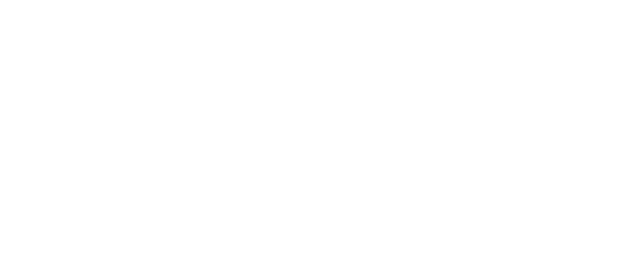
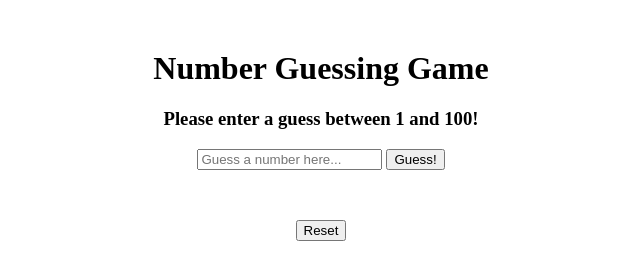
Before and after one commit to maliqtaylor/guess-the-number-with-dom, a plain HTML site: page index.html in a window 1280 px wide. Shown: the whole page, without its empty margins (319-959 px from the left). Drawn offline with Linux system fonts and the light colour scheme.

Commit message:
addition html skeleton and basic css styling

```diff
--- a/css/style.css
+++ b/css/style.css
@@ -0,0 +1,18 @@
+body {
+    text-align: center;
+    margin-top: 50px;
+}
+
+#prevGuesses {
+    margin-top: 30px;
+    font-size: 20px;
+}
+
+.guess {
+    margin-top: 10px;
+    font-size: 20px;
+}
+
+#resetButton {
+    margin-top: 20px;
+}
--- a/index.html
+++ b/index.html
@@ -11,6 +11,20 @@
 
 <body>
 
+    <h1>Number Guessing Game</h1>
+    <h3 id="message">Please enter a guess between 1 and 100!</h3>
+
+    <div>
+        <input id="guessInput" placeholder="Guess a number here..." type="text">
+        <button id="guessButton">Guess!</button>
+    </div>
+
+    <div id="prevGuesses"></div>
+
+    <button id="resetButton">Reset</button>
+
 </body>
 
+
+
 </html>
```
